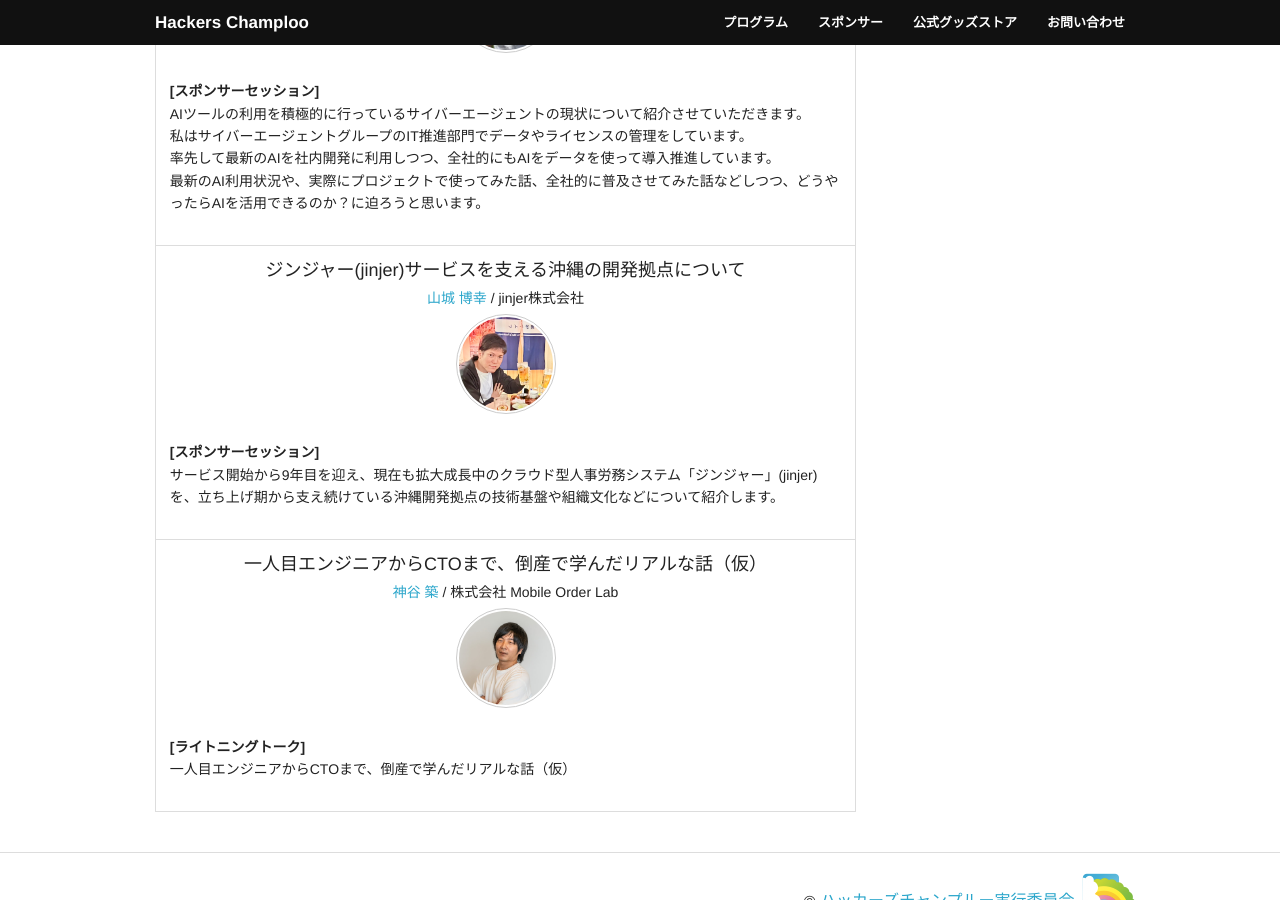
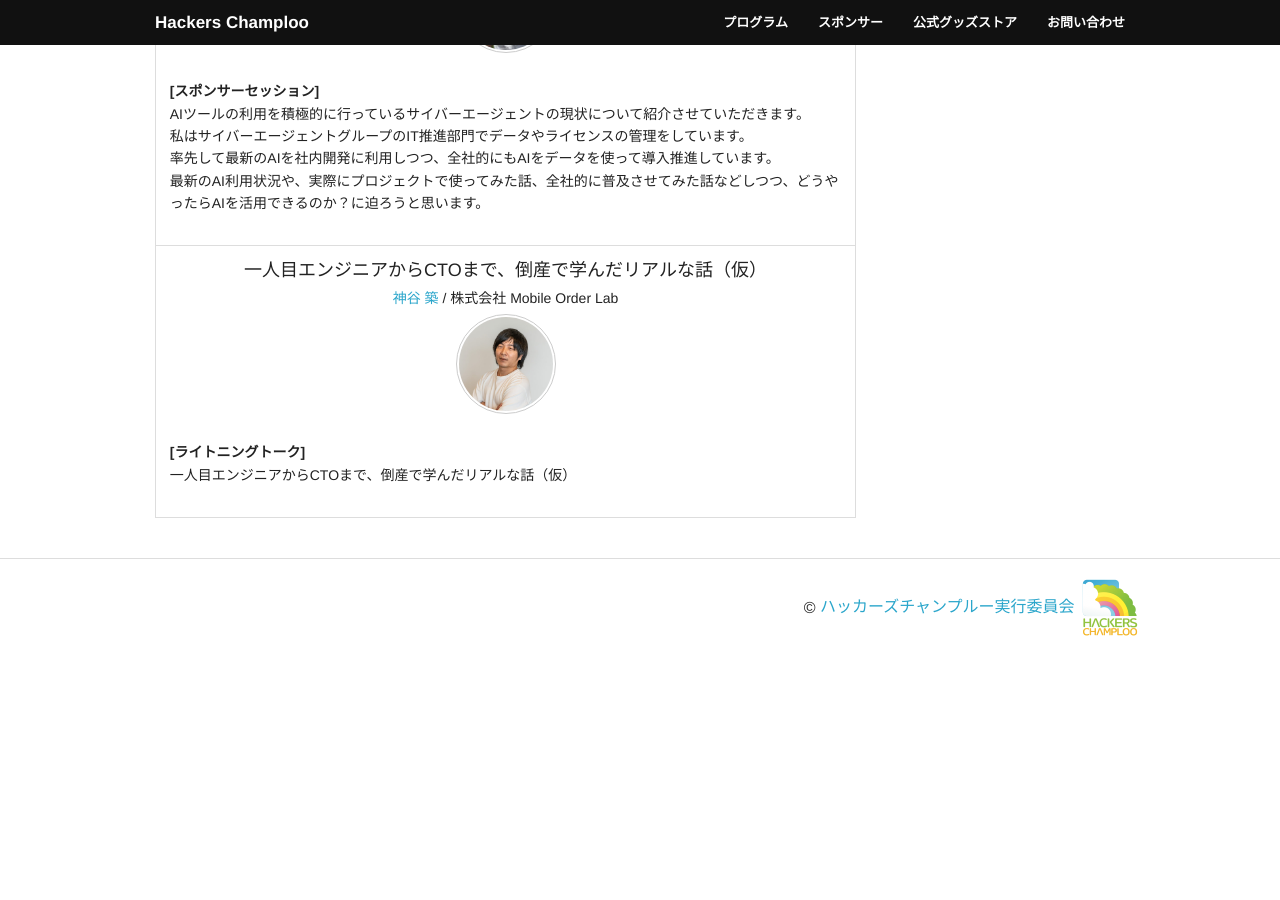
Before and after one commit to hackers-champloo/hackers-champloo.github.io, a Jekyll site: the page built from 2025/program.md, in a window 1280 px wide and 900 px high, scrolled down 1014 px. Built offline with Jekyll 4.4.1, drawn with Linux system fonts in a browser that asks for light colours; nearby versions of some CDN libraries; after the commit the page ends 1673 px from its top, so only the background shows below that.

Commit message:
Update program.md

```diff
--- a/2025/program.md
+++ b/2025/program.md
@@ -64,22 +64,6 @@ description: 2025年8月2日（土曜日）
 
       <tr>
         <td>
-          <p class="track-title">ジンジャー(jinjer)サービスを支える沖縄の開発拠点について</p>
-          <p class="track-speaker">
-            <a href="https://jinjer.co.jp/" target="_blank">山城 博幸</a> / jinjer株式会社<br/>
-            <a href="https://jinjer.co.jp/" target="_blank">
-              <img class="speaker-photo" src="/img/2025/speakers/jinjer_yamashiro_hiroyuki.jpg" />
-            </a>
-            </p>
-            <p class="track-description">
-            <b>[スポンサーセッション]</b><br>
-            サービス開始から9年目を迎え、現在も拡大成長中のクラウド型人事労務システム「ジンジャー」(jinjer)を、立ち上げ期から支え続けている沖縄開発拠点の技術基盤や組織文化などについて紹介します。
-            </p>
-        </td>
-      </tr>
-
-      <tr>
-        <td>
           <p class="track-title">一人目エンジニアからCTOまで、倒産で学んだリアルな話（仮）</p>
           <p class="track-speaker">
             <a href="https://x.com/kizu19911020" target="_blank">神谷 築</a> / 株式会社 Mobile Order Lab<br/>
```
